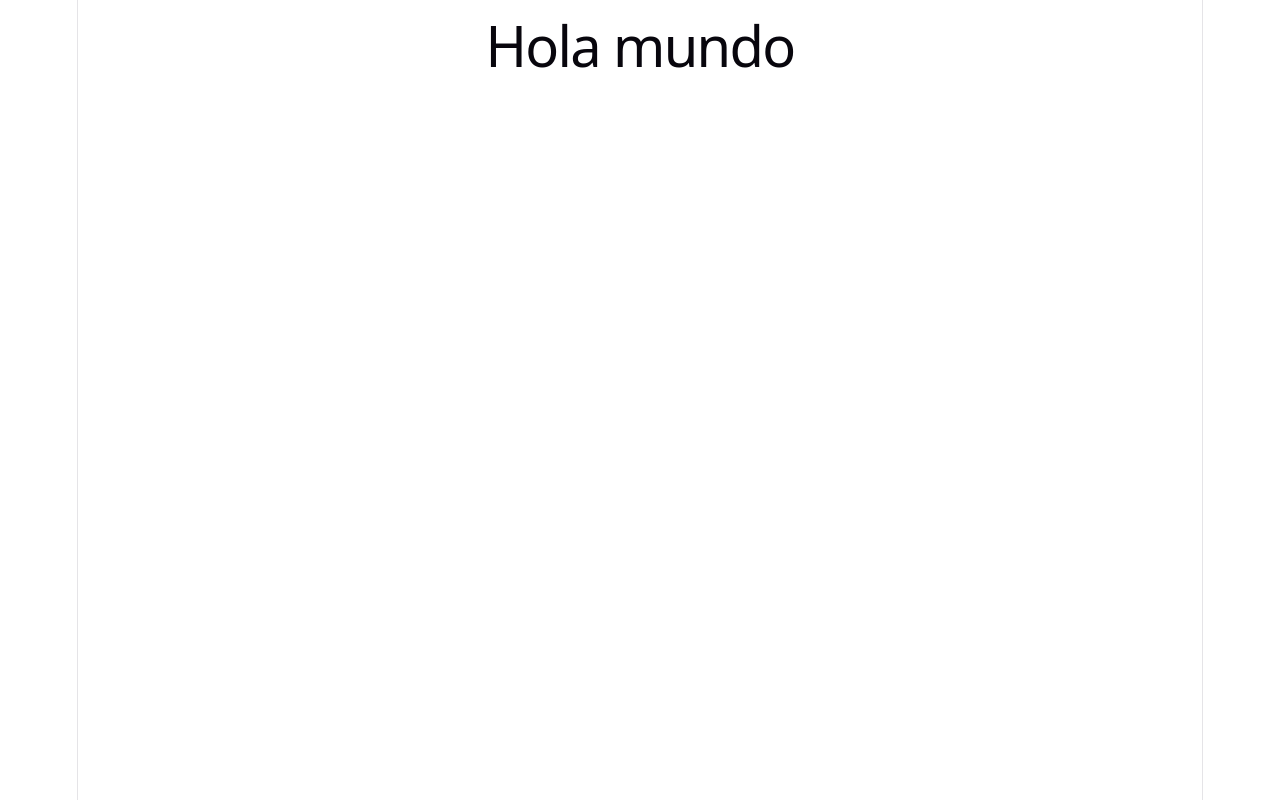
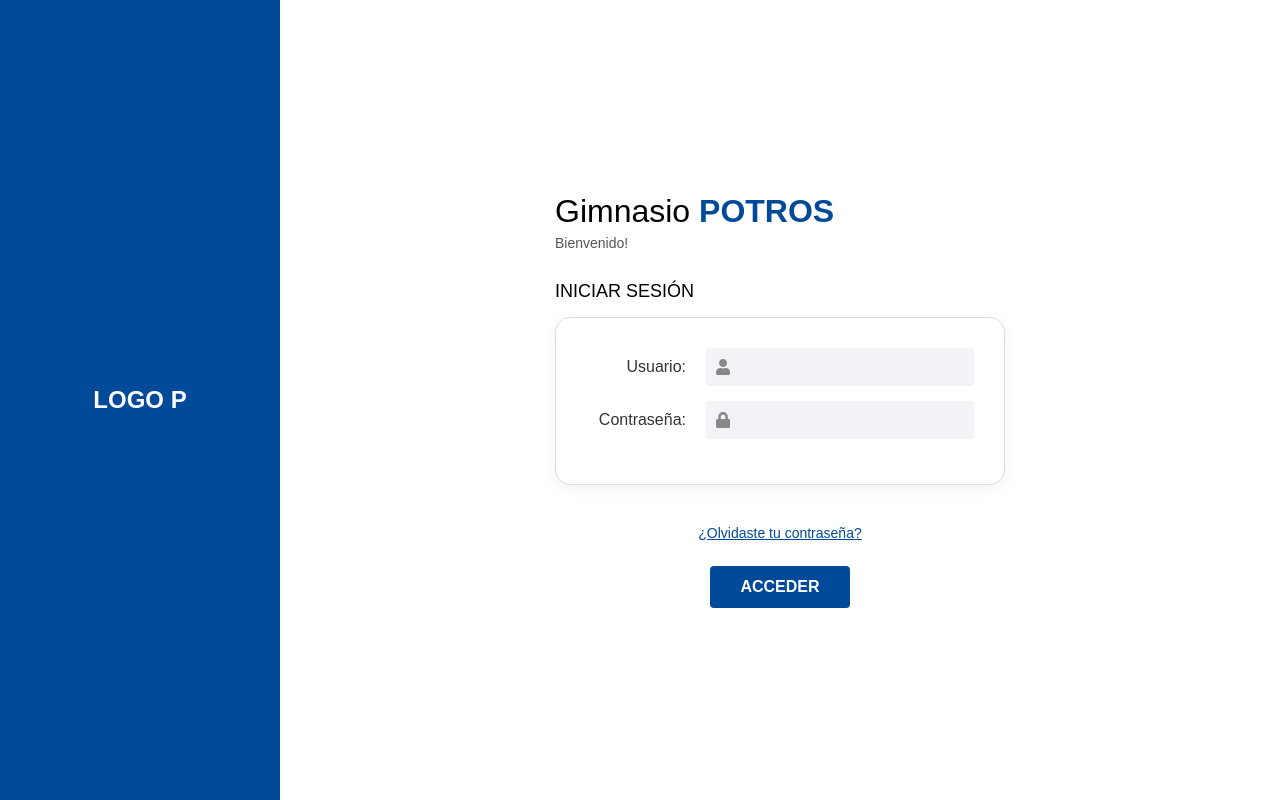
Before and after one commit to JuanBaldenegro248272/PotrosGym, a React app: page / in a window 1280 px wide. Built offline with nearby package versions, Linux system fonts and the light colour scheme; the HTML template or start-up script is replaced by a standard one.

Commit message:
pantalla login

```diff
--- a/package.json
+++ b/package.json
@@ -11,7 +11,9 @@
   },
   "dependencies": {
     "react": "^19.2.4",
-    "react-dom": "^19.2.4"
+    "react-dom": "^19.2.4",
+    "react-icons": "^5.6.0",
+    "react-router-dom": "^7.14.1"
   },
   "devDependencies": {
     "@eslint/js": "^9.39.4",
--- a/src/App.jsx
+++ b/src/App.jsx
@@ -1,5 +1,14 @@
+import { BrowserRouter, Routes, Route } from 'react-router-dom';
+import Login from './pages/Login/Login';
+
 function App() {
-  return <h1>Hola mundo</h1>;
+  return (
+    <BrowserRouter>
+      <Routes>
+        <Route path="/" element={<Login />} />
+      </Routes>
+    </BrowserRouter>
+  );
 }
 
 export default App;
--- a/src/index.css
+++ b/src/index.css
@@ -1,111 +1,13 @@
-:root {
-  --text: #6b6375;
-  --text-h: #08060d;
-  --bg: #fff;
-  --border: #e5e4e7;
-  --code-bg: #f4f3ec;
-  --accent: #aa3bff;
-  --accent-bg: rgba(170, 59, 255, 0.1);
-  --accent-border: rgba(170, 59, 255, 0.5);
-  --social-bg: rgba(244, 243, 236, 0.5);
-  --shadow:
-    rgba(0, 0, 0, 0.1) 0 10px 15px -3px, rgba(0, 0, 0, 0.05) 0 4px 6px -2px;
-
-  --sans: system-ui, 'Segoe UI', Roboto, sans-serif;
-  --heading: system-ui, 'Segoe UI', Roboto, sans-serif;
-  --mono: ui-monospace, Consolas, monospace;
-
-  font: 18px/145% var(--sans);
-  letter-spacing: 0.18px;
-  color-scheme: light dark;
-  color: var(--text);
-  background: var(--bg);
-  font-synthesis: none;
-  text-rendering: optimizeLegibility;
-  -webkit-font-smoothing: antialiased;
-  -moz-osx-font-smoothing: grayscale;
-
-  @media (max-width: 1024px) {
-    font-size: 16px;
-  }
-}
-
-@media (prefers-color-scheme: dark) {
-  :root {
-    --text: #9ca3af;
-    --text-h: #f3f4f6;
-    --bg: #16171d;
-    --border: #2e303a;
-    --code-bg: #1f2028;
-    --accent: #c084fc;
-    --accent-bg: rgba(192, 132, 252, 0.15);
-    --accent-border: rgba(192, 132, 252, 0.5);
-    --social-bg: rgba(47, 48, 58, 0.5);
-    --shadow:
-      rgba(0, 0, 0, 0.4) 0 10px 15px -3px, rgba(0, 0, 0, 0.25) 0 4px 6px -2px;
-  }
-
-  #social .button-icon {
-    filter: invert(1) brightness(2);
-  }
+* {
+  box-sizing: border-box;
+  margin: 0;
+  padding: 0;
 }
 
 body {
-  margin: 0;
+  background-color: #f4f6f9;
+  height: 100vh;
+  width: 100vw;
+  font-family: sans-serif;
+  overflow: hidden;
 }
-
-#root {
-  width: 1126px;
-  max-width: 100%;
-  margin: 0 auto;
-  text-align: center;
-  border-inline: 1px solid var(--border);
-  min-height: 100svh;
-  display: flex;
-  flex-direction: column;
-  box-sizing: border-box;
-}
-
-h1,
-h2 {
-  font-family: var(--heading);
-  font-weight: 500;
-  color: var(--text-h);
-}
-
-h1 {
-  font-size: 56px;
-  letter-spacing: -1.68px;
-  margin: 32px 0;
-  @media (max-width: 1024px) {
-    font-size: 36px;
-    margin: 20px 0;
-  }
-}
-h2 {
-  font-size: 24px;
-  line-height: 118%;
-  letter-spacing: -0.24px;
-  margin: 0 0 8px;
-  @media (max-width: 1024px) {
-    font-size: 20px;
-  }
-}
-p {
-  margin: 0;
-}
-
-code,
-.counter {
-  font-family: var(--mono);
-  display: inline-flex;
-  border-radius: 4px;
-  color: var(--text-h);
-}
-
-code {
-  font-size: 15px;
-  line-height: 135%;
-  padding: 4px 8px;
-  background: var(--code-bg);
-}
--- /dev/null
+++ b/src/pages/Login/Login.css
@@ -0,0 +1,163 @@
+.login-container {
+  display: flex;
+  height: 100vh;
+  width: 100vw;
+}
+
+.login-panel-blue {
+  background-color: #004a99;
+  width: 280px;
+  height: 100%;
+  display: flex;
+  justify-content: center;
+  align-items: center;
+  padding: 20px;
+}
+
+.logo-sidebar-container {
+  width: 100%;
+  display: flex;
+  justify-content: center;
+  align-items: center;
+}
+
+.sidebar-logo, .large-white-logo-placeholder {
+  width: 150px;
+  height: auto;
+  color: white;
+  font-weight: bold;
+  font-size: 24px;
+  text-align: center;
+}
+
+.login-panel-white {
+  background-color: #ffffff;
+  flex: 1;
+  display: flex;
+  flex-direction: column;
+  align-items: center;
+  justify-content: center;
+  padding-left: 60px;
+  padding-right: 60px;
+}
+
+.login-content-wrapper {
+  width: 100%;
+  max-width: 450px;
+  display: flex;
+  flex-direction: column;
+}
+
+.header-text-container {
+  align-self: flex-start;
+  text-align: left;
+  margin-bottom: 30px;
+}
+
+.header-text-container h1 {
+  margin: 0;
+  color: #000;
+  font-size: 32px;
+  font-weight: normal;
+}
+
+.blue-text {
+  color: #004a99;
+  font-weight: bold;
+}
+
+.subtitle {
+  margin-top: 5px;
+  font-size: 14px;
+  color: #555;
+}
+
+.form-title {
+  font-size: 18px;
+  margin-bottom: 15px;
+  font-weight: normal;
+  color: #000;
+  text-align: left;
+}
+
+.login-card {
+  background: white;
+  padding: 30px;
+  border-radius: 15px;
+  border: 1px solid #ddd;
+  box-shadow: 0 4px 15px rgba(0,0,0,0.05);
+  width: 100%;
+  margin-bottom: 30px;
+}
+
+.login-form {
+  display: flex;
+  flex-direction: column;
+}
+
+.input-row {
+  display: flex;
+  align-items: center;
+  margin-bottom: 15px;
+  width: 100%;
+}
+
+.input-label {
+  font-size: 16px;
+  color: #333;
+  width: 100px;
+  text-align: right;
+  margin-right: 20px;
+}
+
+.input-field {
+  display: flex;
+  align-items: center;
+  background-color: #f1f3f6;
+  border-radius: 4px;
+  padding: 10px;
+  flex: 1;
+}
+
+.input-icon {
+  color: #888;
+  margin-right: 15px;
+}
+
+.input-field input {
+  background: transparent;
+  border: none;
+  outline: none;
+  font-size: 16px;
+  color: #333;
+  width: 100%;
+}
+
+.bottom-actions-container {
+  align-self: center;
+  display: flex;
+  flex-direction: column;
+  align-items: center;
+  width: 100%;
+}
+
+.forgot-link {
+  text-align: center;
+  font-size: 14px;
+  color: #004a99;
+  text-decoration: underline;
+  margin-top: 10px;
+  margin-bottom: 25px;
+}
+
+.login-btn {
+  background-color: #004a99;
+  color: white;
+  border: none;
+  padding: 12px 30px;
+  border-radius: 4px;
+  font-weight: bold;
+  font-size: 16px;
+  cursor: pointer;
+  width: auto;
+}
--- /dev/null
+++ b/src/pages/Login/Login.jsx
@@ -0,0 +1,61 @@
+import React from 'react';
+import './Login.css';
+import { FaUser, FaLock } from 'react-icons/fa';
+
+function Login() {
+  return (
+    <div className="login-container">
+
+      <div className="login-panel-blue">
+        <div className="logo-sidebar-container">
+          <div className="large-white-logo-placeholder">LOGO P</div>
+        </div>
+      </div>
+
+      <div className="login-panel-white">
+
+        <div className="login-content-wrapper">
+
+          <div className="header-text-container">
+            <h1>Gimnasio <span className="blue-text">POTROS</span></h1>
+            <p className="subtitle">Bienvenido!</p>
+          </div>
+
+          <h2 className="form-title">INICIAR SESIÓN</h2>
+
+          <div className="login-card">
+            <form className="login-form">
+
+              <div className="input-row">
+                <label className="input-label">Usuario:</label>
+                <div className="input-field">
+                  <FaUser className="input-icon" />
+                  <input type="text" placeholder="" />
+                </div>
+              </div>
+
+              <div className="input-row">
+                <label className="input-label">Contraseña:</label>
+                <div className="input-field">
+                  <FaLock className="input-icon" />
+                  <input type="password" placeholder="" />
+                </div>
+              </div>
+
+            </form>
+          </div>
+
+          <div className="bottom-actions-container">
+            <a href="#" className="forgot-link">¿Olvidaste tu contraseña?</a>
+            <button type="submit" className="login-btn">ACCEDER</button>
+          </div>
+
+        </div>
+
+      </div>
+
+    </div>
+  );
+}
+
+export default Login;
```
Also changed, not shown: 1 other file (tests, documents, lock files or other folders).
